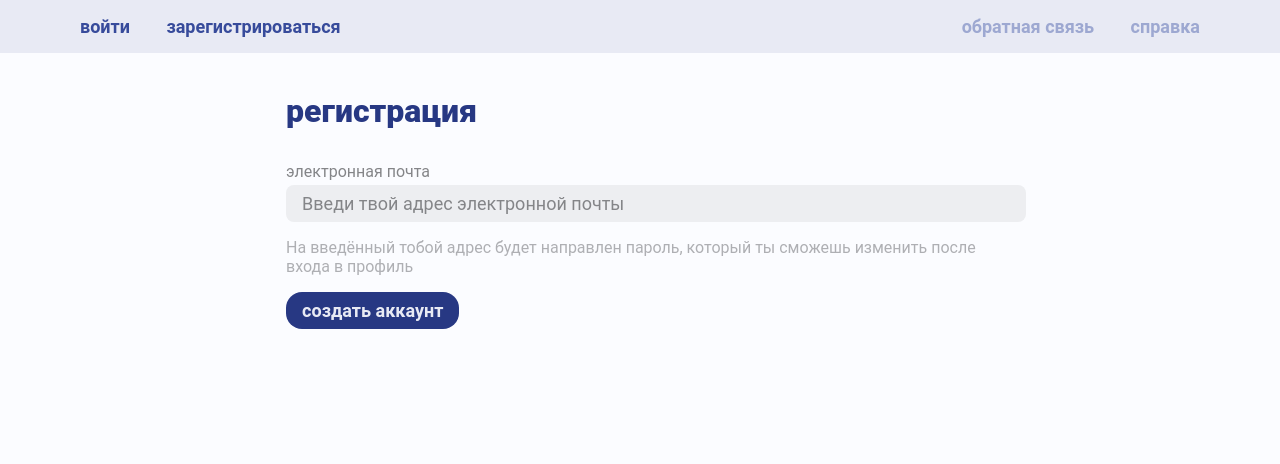
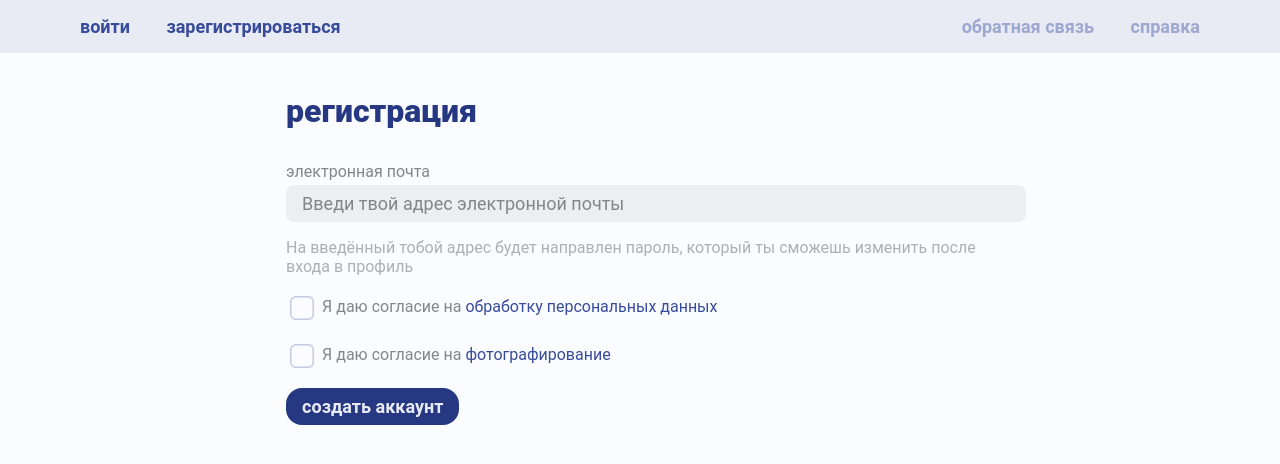
Before and after one commit to yualapshina/registration-system-coursework, a Django app: page /signup/ in a window 1280 px wide. Shown: the top 464 px of the page. Run offline with Django 4.2, Linux system fonts and the light colour scheme; some web fonts are replaced.

Commit message:
#71 moved agreement checkboxes

```diff
--- a/regsys/templates/regsys/profile.html
+++ b/regsys/templates/regsys/profile.html
@@ -107,12 +107,6 @@
 						<input class="text-field__input text-regular" type="text" id="telegram" name="telegram"
 							placeholder="{{ guest.telegram }}">
 					</div>
-					<div class="text-field">
-						<input type="checkbox" class="checkbox" id="agree" name="agree" required>
-						<label class="text-field__label text-caption" for="agree">Я даю согласие на <a
-								href="{% static 'regsys/data-agreement.pdf' %}" download="data-agreement.pdf">обработку
-								персональных данных</a></label>
-					</div>
 					<button type="submit" id="submit" name="submit" class="primary-button text-label"
 						value="edit_info">Сохранить</button>
 				</form>
--- a/regsys/templates/regsys/signup.html
+++ b/regsys/templates/regsys/signup.html
@@ -47,6 +47,17 @@
 				</div>
 				<p class="text-caption col-base-500">На введённый тобой адрес будет направлен пароль, который ты сможешь
 					изменить после входа в профиль</p>
+				<div class="text-field">
+					<input type="checkbox" class="checkbox" id="data_agree" name="data_agree" required>
+					<label class="text-field__label text-caption" for="data_agree">Я даю согласие на <a
+							href="{% static 'regsys/data-agreement.pdf' %}" download="data-agreement.pdf">обработку
+							персональных данных</a></label>
+				</div>
+				<div class="text-field">
+					<input type="checkbox" class="checkbox" id="photo_agree" name="photo_agree" required>
+					<label class="text-field__label text-caption" for="photo_agree">Я даю согласие на <a
+							href="{% static 'regsys/photo-agreement.pdf' %}" download="photo-agreement.pdf">фотографирование</a></label>
+				</div>
 				<button id=" submit" name="submit" type="submit" value="signup"
 					class="primary-button text-label">Создать аккаунт</button>
 			</div>
```
Also changed, not shown: 2 other files.
